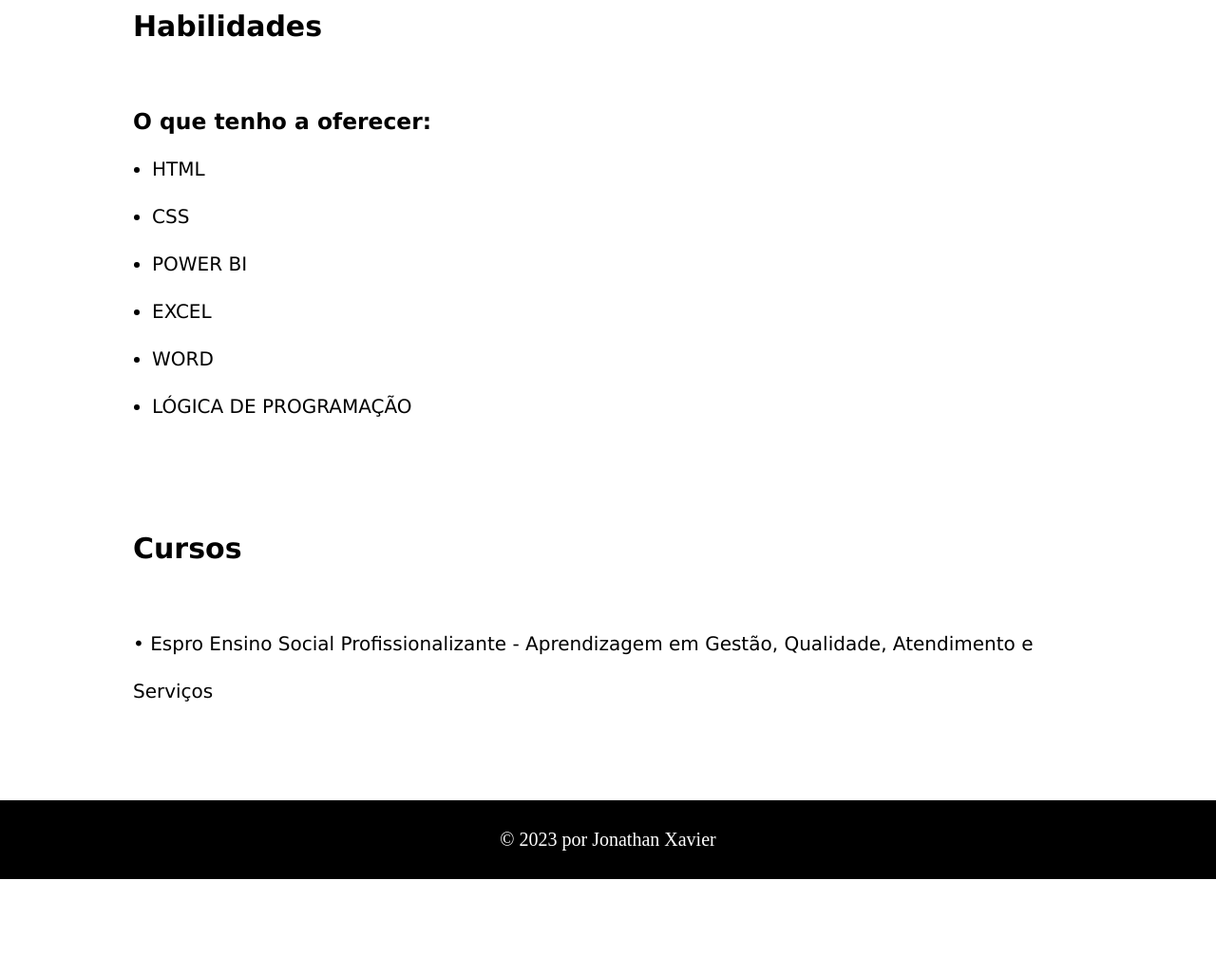
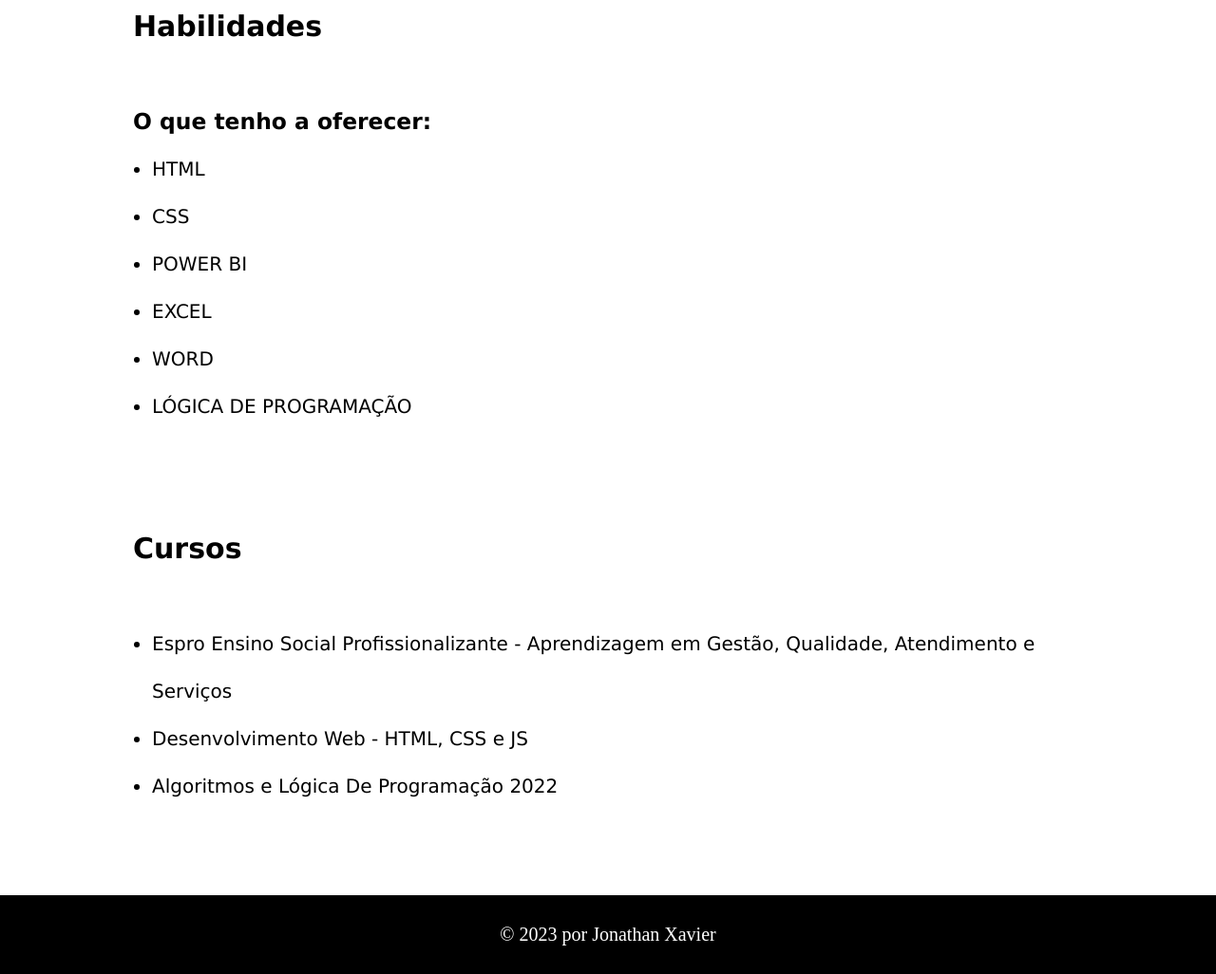
Before and after one commit to JonathanXaavier/Curriculo_Interativo, a plain HTML site: page index.html in a window 1280 px wide. Shown: the part 2909-3935 px from the top of the page at 95% size. Before the commit the page ends 3835 px from the top, so only its background shows below. Drawn offline with Linux system fonts and the light colour scheme.

Commit message:
commit atual

```diff
--- a/index.html
+++ b/index.html
@@ -106,9 +106,11 @@
 
         <section id="Cursos">
             <h1>Cursos</h1>
-            <p>
-                • Espro Ensino Social Profissionalizante - Aprendizagem em Gestão, Qualidade, Atendimento e Serviços
-            </p>
+            <ul>
+                <li>Espro Ensino Social Profissionalizante - Aprendizagem em Gestão, Qualidade, Atendimento e Serviços</li>
+                <li>Desenvolvimento Web - HTML, CSS e JS</li>
+                <li>Algoritmos e Lógica De Programação 2022 </li>
+            </ul>
         </section>
     </main>
 
```
